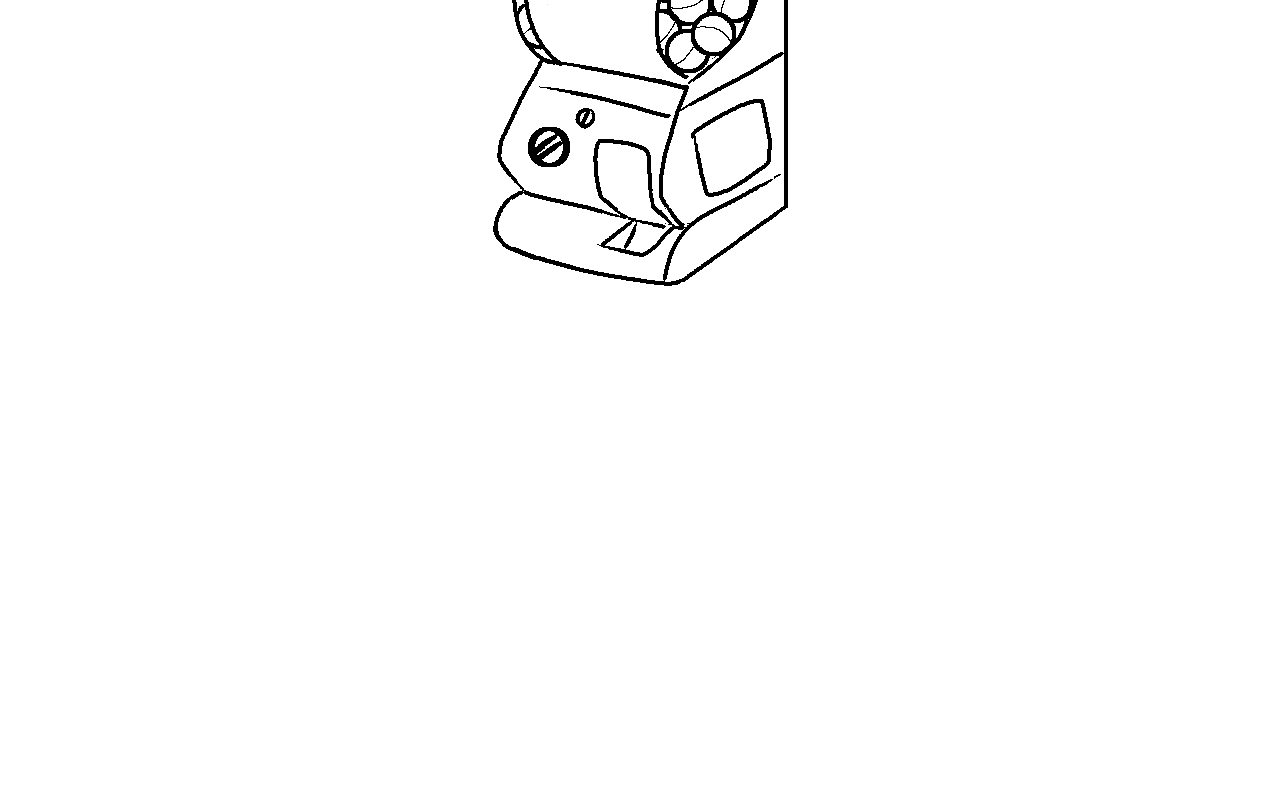
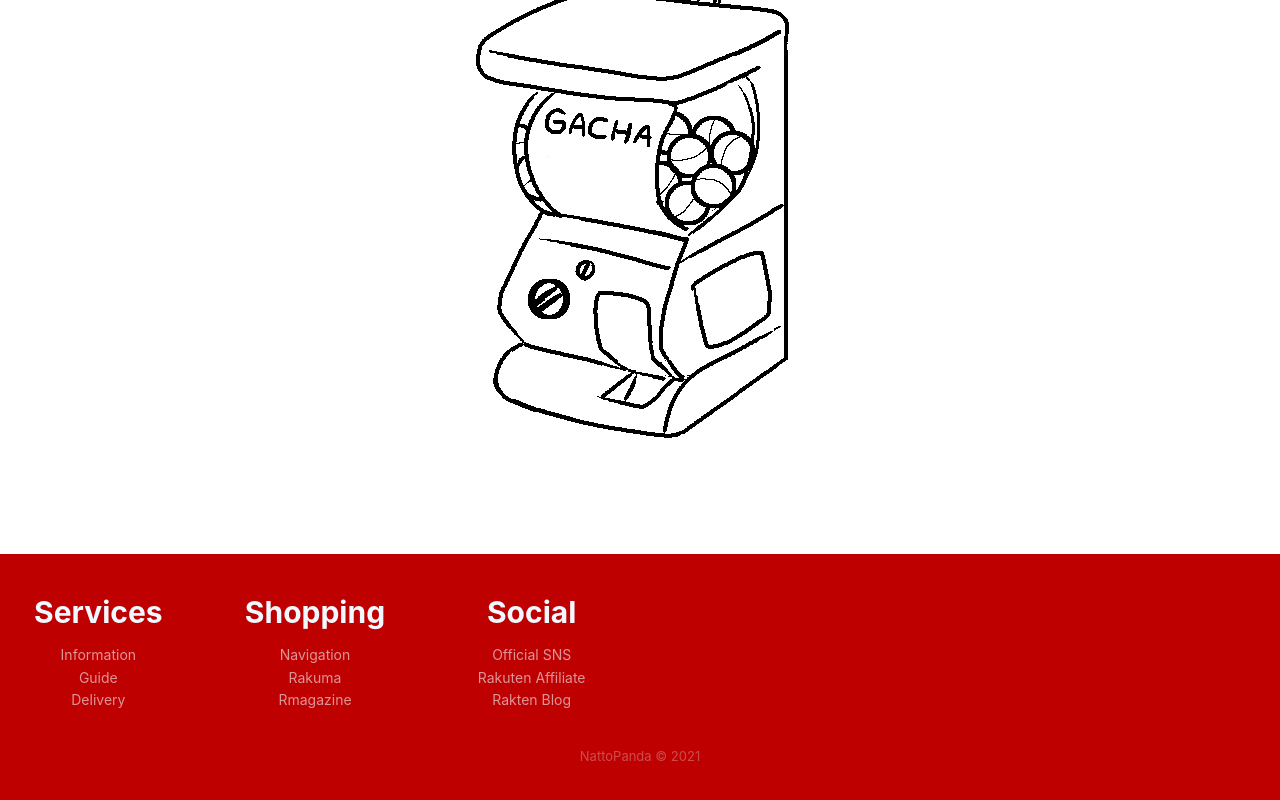
Before and after one commit to kikman-git/gacha, a React (Create React App) app in the folder gacha/: page / in a window 1280 px wide. Shown: the part 398-1198 px from the top of the page. Before the commit the page ends 800 px from the top, so only its background shows below. Built offline with nearby package versions, Linux system fonts and the light colour scheme.

Commit message:
Footer
New Footer and Header

```diff
--- a/gacha/src/App.js
+++ b/gacha/src/App.js
@@ -1,10 +1,14 @@
 import './App.css';
 import Gacha from './components/Gacha';
+import Footer from './components/footer';
+import Header from './components/header'
 
 function App() {
   return (
     <div className="App">
+       <Header />
        <Gacha />
+       <Footer />
     </div>
   );
 }
--- a/gacha/src/components/Gacha.js
+++ b/gacha/src/components/Gacha.js
@@ -2,6 +2,8 @@ import React from 'react';
 import '../styles/Gacha.css';
 import gacha from '../resources/gacha_img.png';
 import gacha_btn from '../resources/gacha_btn.png';
+// import {Container, Wrapper, Row, Column, Link, Title} from './footer';
+
 function Gacha() {
 
     function RotateHandler() {
--- /dev/null
+++ b/gacha/src/components/footer.js
@@ -0,0 +1,44 @@
+import React from 'react';
+import '../styles/Footer.css';
+
+
+function Footer() {
+
+    return (
+      <div className="footer-red">
+        <footer>
+        <div className="FooterContainer">
+                <div className="row">
+                <div className="column">
+                        <h3>Services</h3>
+                        <ul>
+                            <li><a href="https://event.rakuten.co.jp/beginner/?l-id=top_normal_guide02">Information</a></li>
+                            <li><a href="https://www.rakuten.co.jp/ri/sitemap.html?l-id=top_normal_guide01">Guide</a></li>
+                            <li><a href="https://event.rakuten.co.jp/guide/shipping/?l-id=top_normal_guide09">Delivery</a></li>
+                        </ul>
+                    </div>
+                    <div className="column">
+                        <h3>Shopping</h3>
+                        <ul>
+                            <li><a href="https://product.rakuten.co.jp/">Navigation</a></li>
+                            <li><a href="https://fril.jp/">Rakuma</a></li>
+                            <li><a href="https://event.rakuten.co.jp/rmagazine/">Rmagazine</a></li>
+                        </ul>
+                    </div>
+                    <div className="column">
+                        <h3>Social</h3>
+                        <ul>
+                            <li><a href="https://event.rakuten.co.jp/sns/">Official SNS</a></li>
+                            <li><a href="https://affiliate.rakuten.co.jp/">Rakuten Affiliate</a></li>
+                            <li><a href="https://plaza.rakuten.co.jp/">Rakten Blog</a></li>
+                        </ul>
+                    </div>
+                </div>
+                <p className="copyright">NattoPanda © 2021</p>
+            </div>
+        </footer>
+      </div>
+    );
+  }
+
+  export default Footer;
--- /dev/null
+++ b/gacha/src/components/header.js
@@ -0,0 +1,14 @@
+import React from 'react';
+import '../styles/Header.css';
+
+
+function Header() {
+
+    return (
+        <div className="header">
+            <h3>Let's Gacha!</h3>
+        </div>
+    );
+  }
+
+  export default Header;
--- a/gacha/src/components/homepage.js
+++ b/gacha/src/components/homepage.js
@@ -1,6 +1,7 @@
 import React from 'react';
 import '../styles/Homepage.css';
 import logoLink from '../resources/rakuten_logo.svg';
+import Footer from './components/footer';
 
 function Homepage() {
 
@@ -12,12 +13,14 @@ function Homepage() {
     }
     return (
       <div className="hompage">
+
          <img src={logoLink}
               alt="logo"
               className="Logo"/>
          <p className="gameRule">some game rules</p>
          <button onClick={Login}>login</button>
          <button onClick={Register}>Register</button>
+         <Footer />
       </div>
     );
 }
--- a/gacha/src/index.js
+++ b/gacha/src/index.js
@@ -3,11 +3,18 @@ import ReactDOM from 'react-dom';
 import './index.css';
 import App from './App';
 import reportWebVitals from './reportWebVitals';
+// import {GlobalStyle} from './components/global-styles';
+
 
 ReactDOM.render(
-  <React.StrictMode>
-    <App />
-  </React.StrictMode>,
+  // <React.StrictMode>
+  //   <GlobalStyle/>
+  //   <App />
+  // </React.StrictMode>,
+  <>
+  <App />
+  </>
+  ,
   document.getElementById('root')
 );
 
--- /dev/null
+++ b/gacha/src/styles/Footer.css
@@ -0,0 +1,101 @@
+.footer-red {
+  padding:40px 0;
+  color:#f0f9ff;
+  background-color:#bf0000;
+}
+
+.footer-red h3 {
+  margin-top:0;
+  margin-bottom:12px;
+  font-weight:bold;
+  font-size:16px;
+}
+
+.footer-red ul {
+  padding:0;
+  list-style:none;
+  line-height:1.6;
+  font-size:14px;
+  margin-bottom:0;
+}
+
+.footer-red ul a {
+  color:inherit;
+  text-decoration:none;
+  opacity:0.6;
+}
+
+.footer-red ul a:hover {
+  opacity:0.8;
+}
+
+@media (max-width:767px) {
+  .footer-red .item:not(.social) {
+    text-align:center;
+    padding-bottom:20px;
+  }
+}
+
+.footer-red .item.text {
+  margin-bottom:36px;
+}
+
+@media (max-width:767px) {
+  .footer-red .item.text {
+    margin-bottom:0;
+  }
+}
+
+.footer-red .item.text p {
+  opacity:0.6;
+  margin-bottom:0;
+}
+
+.footer-red .item.social {
+  text-align:center;
+}
+
+@media (max-width:991px) {
+  .footer-red .item.social {
+    text-align:center;
+    margin-top:20px;
+  }
+}
+
+.footer-red .item.social > a {
+  font-size:20px;
+  width:36px;
+  height:36px;
+  line-height:36px;
+  display:inline-block;
+  text-align:center;
+  border-radius:50%;
+  box-shadow:0 0 0 1px rgba(255,255,255,0.4);
+  margin:0 8px;
+  color:#fff;
+  opacity:0.75;
+}
+
+.footer-red .item.social > a:hover {
+  opacity:0.9;
+}
+
+.footer-red .copyright {
+  text-align:center;
+  padding-top:24px;
+  opacity:0.3;
+  font-size:13px;
+  margin-bottom:0;
+}
+
+.row {
+  display: grid;
+  grid-template-columns: repeat(auto-fill,
+                         minmax(185px, 1fr));
+  grid-gap: 20px;
+
+  @media (max-width: 1000px) {
+    grid-template-columns: repeat(auto-fill,
+                           minmax(200px, 1fr));}
+
+}
--- /dev/null
+++ b/gacha/src/styles/Header.css
@@ -0,0 +1,21 @@
+.header {
+    padding: 20px;
+    background: #bf0000;
+    font-size: 30px;
+  }
+
+.footer-red h1 {
+    margin-top:0;
+    text-align: left;
+    margin-bottom:12px;
+    font-weight:bold;
+    font-size:16px;
+    color:white;
+  }
+
+.footer-red h3 {
+    margin-top:0;
+    margin-bottom:12px;
+    font-weight:bold;
+    font-size:30px;
+}
```
Also changed, not shown: gacha/src/resources/Rakuten-logo.png (added), 1 other file (tests, documents, lock files or other folders).
